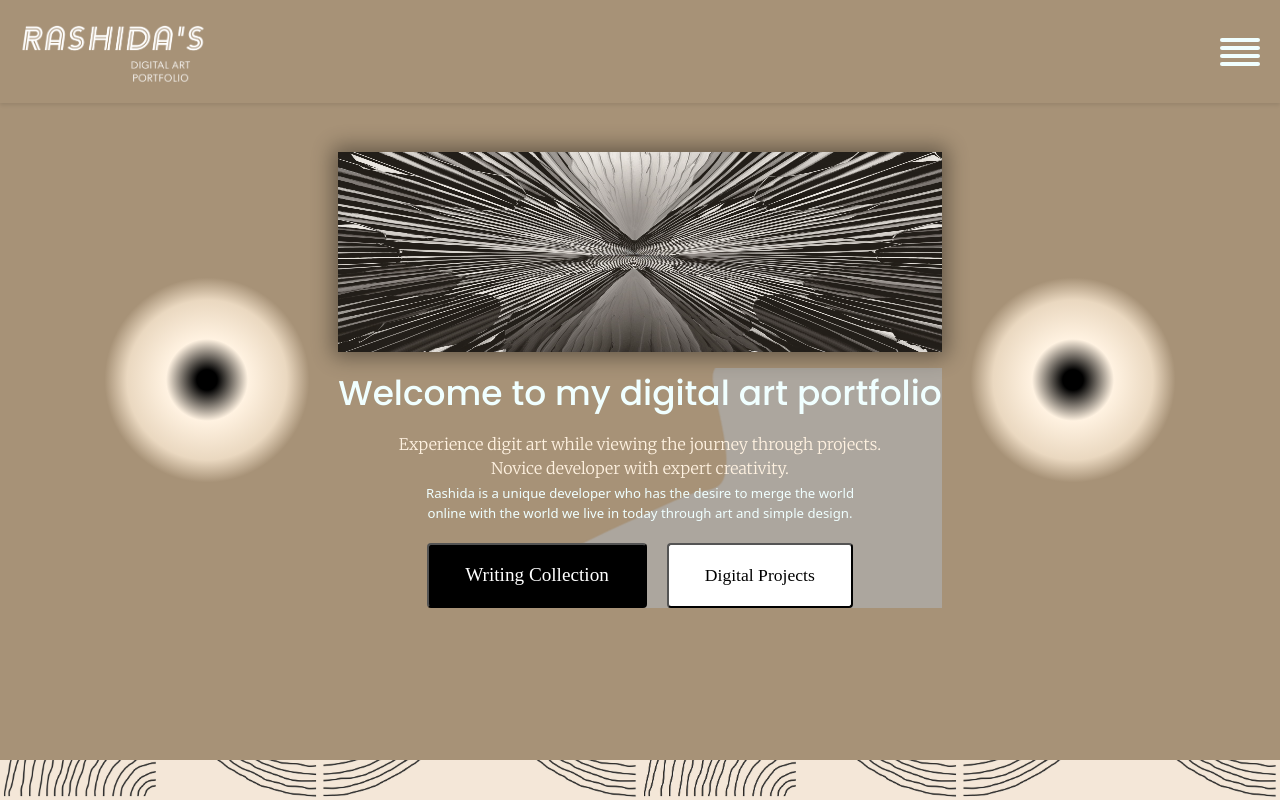
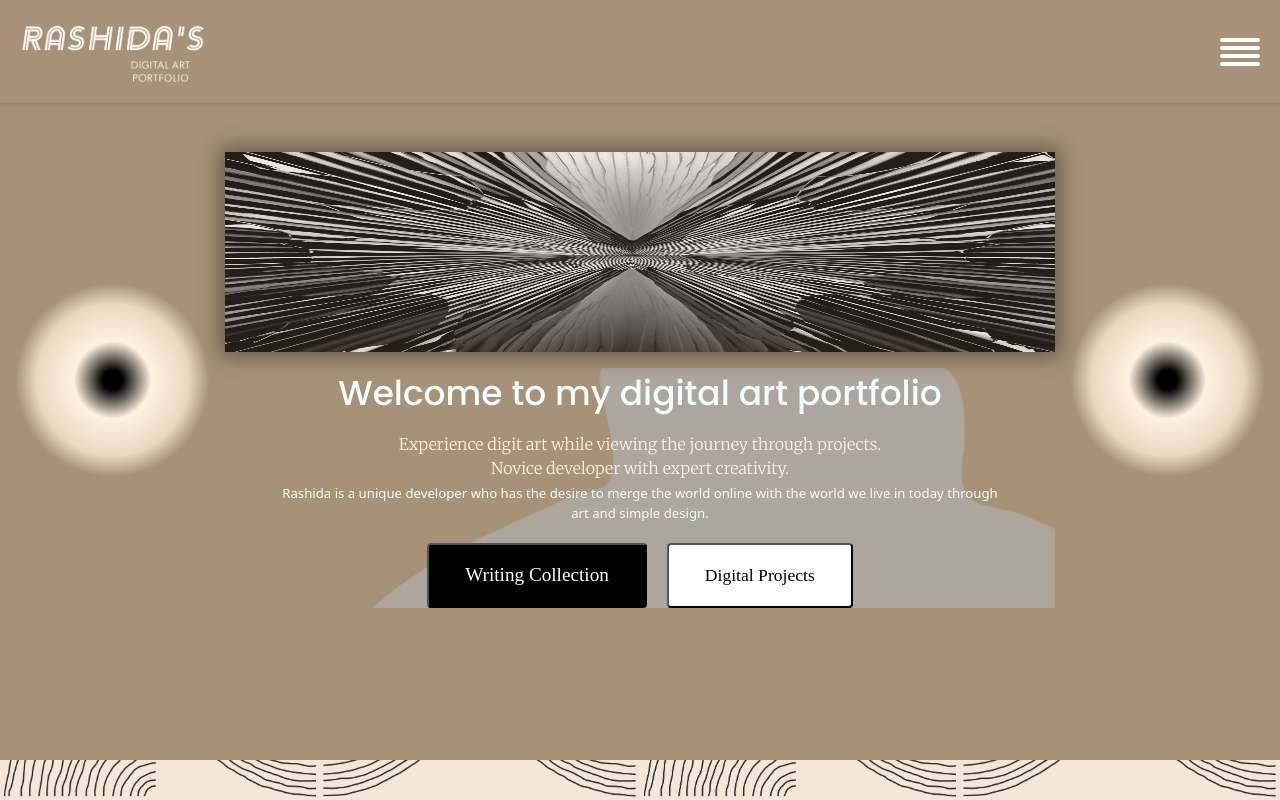
Before and after one commit to RStrozier/new-portfolio, a React (Vite) app: page / in a window 1280 px wide. Shown: the top 800 px of the page. Built offline with nearby package versions, Linux system fonts and the light colour scheme; the HTML template or start-up script is replaced by a standard one; a web font is replaced by a local one.

Commit message:
changed font dynamic sizing

```diff
--- a/src/sections/section-one/SectionOne.css
+++ b/src/sections/section-one/SectionOne.css
@@ -6,6 +6,11 @@
   background-size: contain;
   opacity: 0.8;
   box-shadow: 0 0 20px 5px rgba(0, 0, 0, 0.5);
+}
+
+.compress-container {
+  margin-left: 3.5rem;
+  margin-right: 3.5rem;
 }
 
 .section-one-container {
--- a/src/sections/section-one/SectionOne.tsx
+++ b/src/sections/section-one/SectionOne.tsx
@@ -25,10 +25,10 @@ const SectionOne = () => {
               Novice developer with expert creativity.
             </div>
 
-            <div className="center-container">
-            <div className="text-center text-sm">Rashida is a unique developer who has the desire to merge the world
-            <br />
-            online with the world we live in today through art and simple design.
+            <div className="center-container compress-container">
+            <div className="text-center text-sm">Rashida is a unique developer who has the
+              desire to merge the world online with the world we live in today through art
+              and simple design.
             </div>
             </div>
             <div className="button-container">
```
